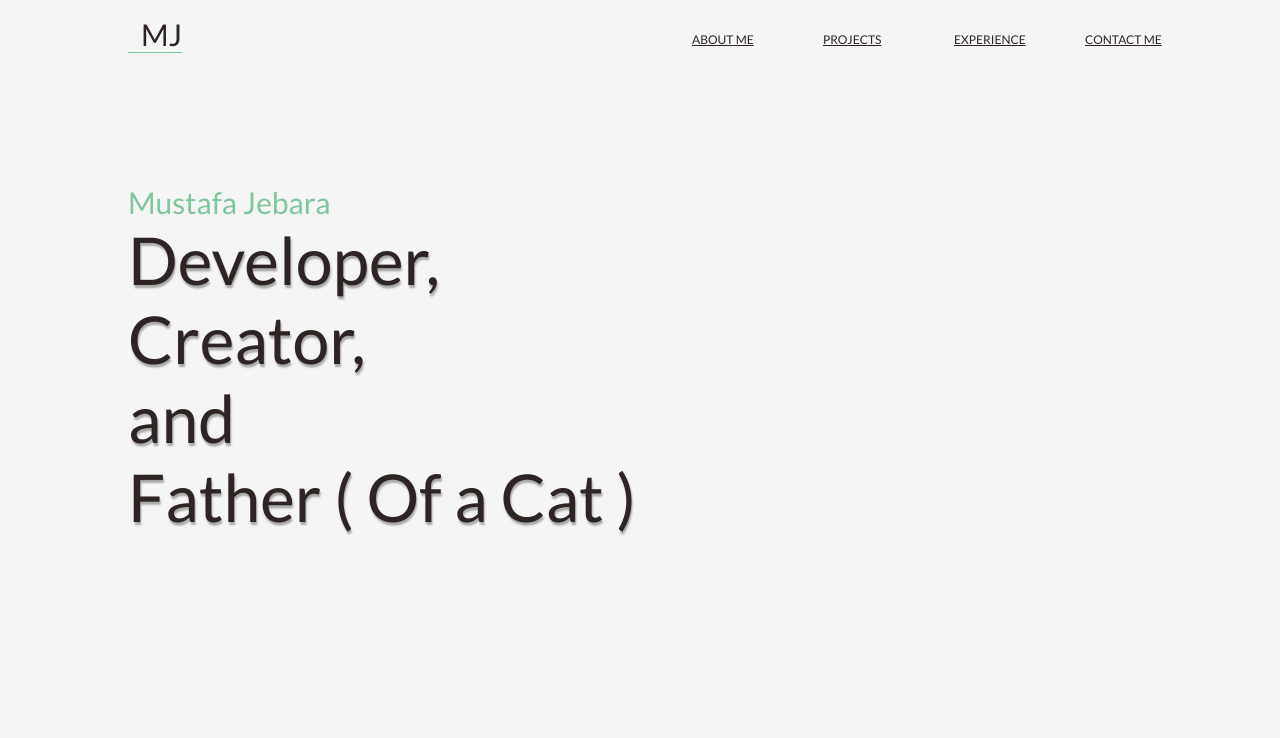
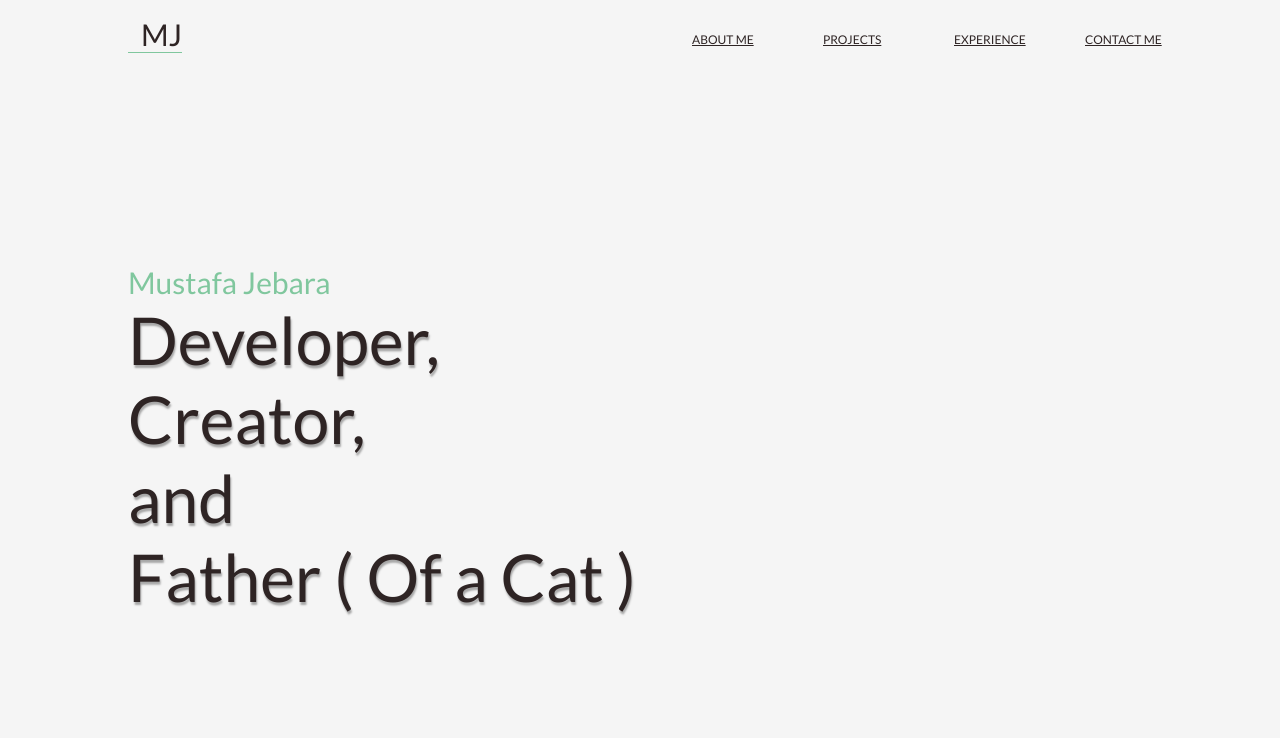
Before and after one commit to MooseJ/mustafa-jebara-portfolio, a React (Create React App) app: page / in a window 1280 px wide. Shown: the top 738 px of the page. Built offline with nearby package versions, Linux system fonts and the light colour scheme.

Commit message:
centering main

```diff
--- a/src/App.css
+++ b/src/App.css
@@ -18,7 +18,7 @@ h1 {
   font-weight: 300;
   color: #2E2424;
   text-shadow: #A7A7A7 1px 3px 2px;
-  margin-top: 0px;
+  margin: 0px;
 }
 
 h2 {
@@ -26,7 +26,7 @@ h2 {
   font-size: 2.5rem;
   font-weight: 300;
   color: #80C79E;
-  margin-bottom: 0px;
+  margin: 0px;
 }
 
 h3 {
@@ -35,6 +35,7 @@ h3 {
   font-weight: 500;
   color: #2E2424;
   margin-bottom: 0px;
+  margin: 0px;
 }
 
 .hidden {
--- a/src/components/header.css
+++ b/src/components/header.css
@@ -1,22 +1,19 @@
 header {
-  height: 8vh;
+  height: 10vh;
   width: 100%;
   display: flex;
   flex-wrap: wrap;
   margin: auto;
-  margin-bottom: 15vh;
 }
 
 @media screen and (min-width: 768px) {
   header {
-    height: 8vh;
     width: 90%;
   }
 }
 
 @media screen and (min-width: 1366px) {
   header {
-    height: 8vh;
     width: 80%;
   }
 }
--- a/src/components/header/BurgerMenu.css
+++ b/src/components/header/BurgerMenu.css
@@ -1,10 +1,3 @@
-span {
-  border-top: .2rem solid #2E2424;
-  display: block;
-  width: 3.5rem;
-  margin-bottom: 1rem;
-}
-
 .collapsible-menu {
   position: absolute;
   display: block;
--- a/src/components/main.css
+++ b/src/components/main.css
@@ -1,6 +1,11 @@
+main {
+  height: 90vh;
+  display: flex;
+}
+
 #main-headline {
-  width: 80vw;
-  padding-bottom: 20vh;
+  width: 90vw;
+  margin: auto;
   margin-left: 5vw;
 }
 
--- a/src/components/main.js
+++ b/src/components/main.js
@@ -6,7 +6,7 @@ class Main extends Component {
     render() {
         return (
           <main>
-            <div id="main-headline">
+            <span id="main-headline">
               <h2 id="main-name">
                 Mustafa Jebara
               </h2>
@@ -16,7 +16,7 @@ class Main extends Component {
                 and <br/>
                 Father ( Of a Cat )
               </h1>
-            </div>
+            </span>
           </main>
         )
       }
--- a/src/index.css
+++ b/src/index.css
@@ -1,3 +1,7 @@
+*{
+  margin: 0;
+}
+
 body {
   margin: 0;
   font-family: -apple-system, BlinkMacSystemFont, "Segoe UI", "Roboto", "Oxygen",
```
